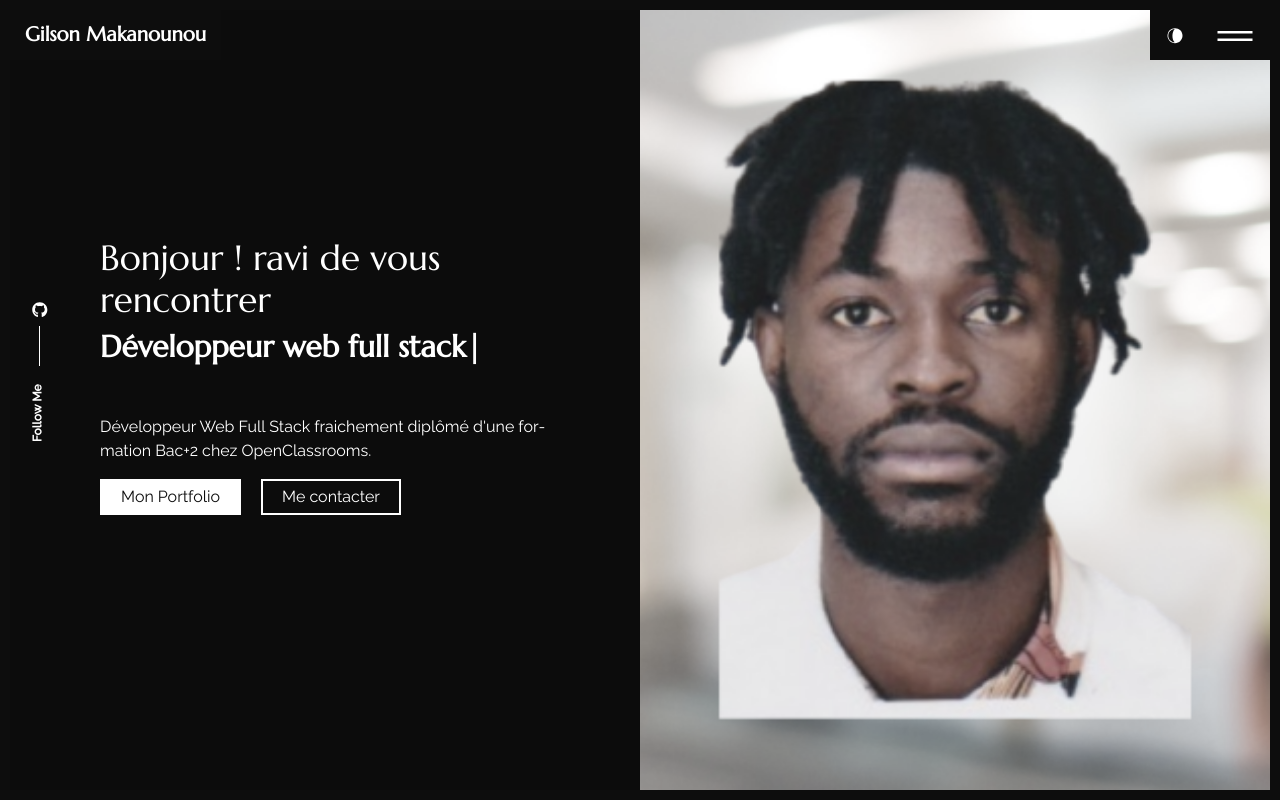
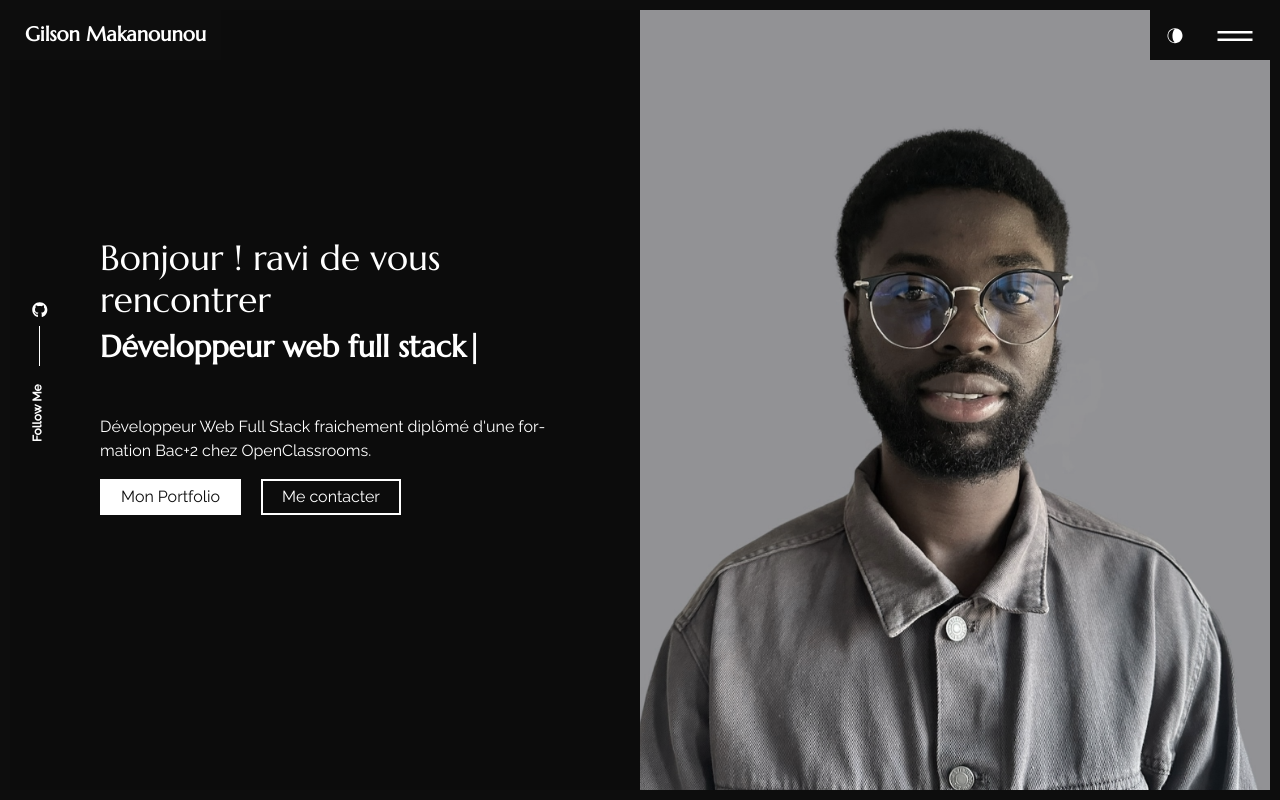
Before and after one commit to gilsonmak/Mon-Portfolio, a React (Create React App) app: page / in a window 1280 px wide. Built offline with nearby package versions, Linux system fonts and the light colour scheme.

Commit message:
Mise à jour de la photo du portfolio

```diff
--- a/package.json
+++ b/package.json
@@ -2,7 +2,7 @@
     "name": "portfolio-gilson",
     "version": "0.1.0",
     "private": true,
-    "homepage": "https://gilsonmak.github.io/Mon-Portfolio",
+    "homepage": "https://gilsonmak.github.io/Mon-Portfolio/",
     "dependencies": {
         "@fortawesome/free-brands-svg-icons": "^6.7.2",
         "@fortawesome/free-solid-svg-icons": "^6.7.2",
--- a/src/app/App.js
+++ b/src/app/App.js
@@ -1,27 +1,30 @@
 import React, { useEffect } from "react";
 import "bootstrap/dist/css/bootstrap.min.css";
 import {
-  BrowserRouter as Router,
+  HashRouter as Router,
   useLocation,
 } from "react-router-dom";
 import withRouter from "../hooks/withRouter";
 import AppRoutes from "./routes";
 import Headermain from "../header";
-import AnimatedCursor  from "../hooks/AnimatedCursor";
+import AnimatedCursor from "../hooks/AnimatedCursor";
 import "./App.css";
 
 function _ScrollToTop(props) {
   const { pathname } = useLocation();
+
   useEffect(() => {
     window.scrollTo(0, 0);
   }, [pathname]);
+
   return props.children;
 }
+
 const ScrollToTop = withRouter(_ScrollToTop);
 
 export default function App() {
   return (
-    <Router basename={process.env.PUBLIC_URL}>
+    <Router>
       <div className="cursor__dot">
         <AnimatedCursor
           innerSize={15}
--- a/src/app/routes.js
+++ b/src/app/routes.js
@@ -1,27 +1,24 @@
 import React from "react";
-import { Route, Routes} from "react-router-dom";
-import withRouter from "../hooks/withRouter"
+import { Route, Routes } from "react-router-dom";
+import withRouter from "../hooks/withRouter";
 import { Home } from "../pages/home";
 import { Portfolio } from "../pages/portfolio";
 import { ContactUs } from "../pages/contact";
 import { About } from "../pages/about";
-import  Skills  from "../pages/skills";
+import Skills from "../pages/skills";
 import { Socialicons } from "../components/socialicons";
 import { CSSTransition, TransitionGroup } from "react-transition-group";
 
 const AnimatedRoutes = withRouter(({ location }) => (
   <TransitionGroup>
     <CSSTransition
-      key={location.key}
-      timeout={{
-        enter: 400,
-        exit: 400,
-      }}
+      key={location.pathname}
+      timeout={{ enter: 400, exit: 400 }}
       classNames="page"
       unmountOnExit
     >
       <Routes location={location}>
-        <Route exact path="/" element={<Home />} />
+        <Route path="/" element={<Home />} />
         <Route path="/about" element={<About />} />
         <Route path="/portfolio" element={<Portfolio />} />
         <Route path="/contact" element={<ContactUs />} />
--- a/src/content_option.js
+++ b/src/content_option.js
@@ -13,7 +13,7 @@ const introdata = {
         fourth: "Chaque nouveau projet est une occasion d'apprendre, de progresser et de découvrir de nouvelles technologies"
     },
     description: "Développeur Web Full Stack fraichement diplômé d'une formation Bac+2 chez OpenClassrooms.",
-    your_img_url: require("./assets/images/Gil.png"),
+    your_img_url: require("./assets/images/Photo_Gilou.jpeg"),
 };
 
 const technologies = [{
```
Also changed, not shown: src/assets/images/Photo_Gilou.jpeg (renamed from src/assets/images/Mak.JPEG), 1 other file (tests, documents, lock files or other folders).
